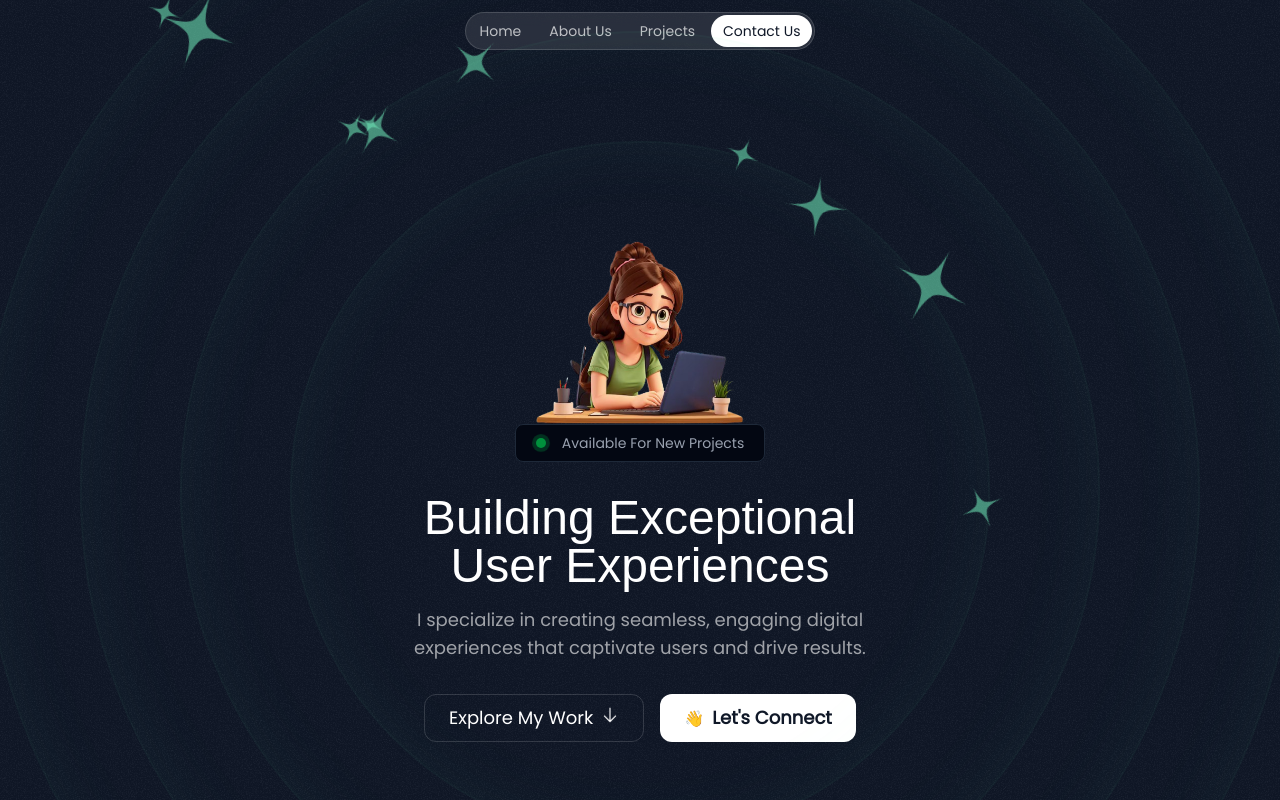
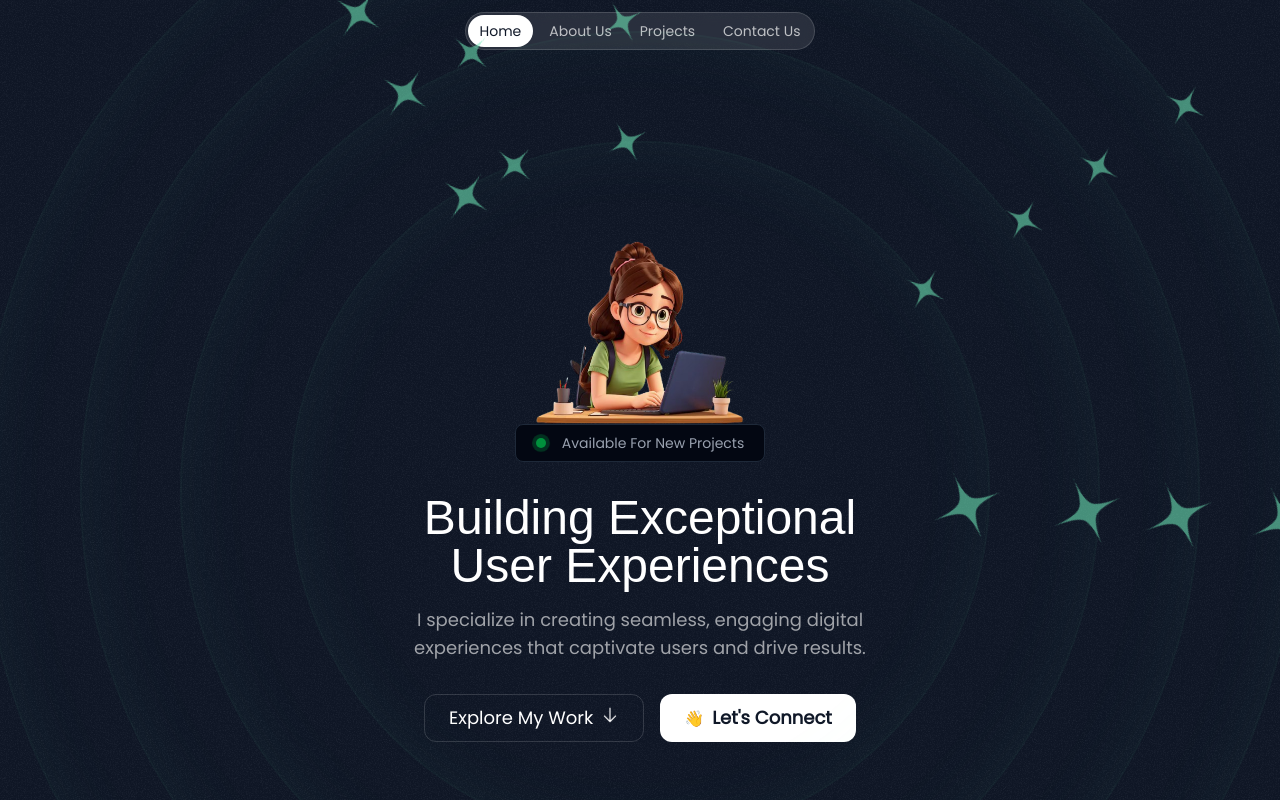
Before and after one commit to PayalYadav22/devopx, a Next.js app: page / in a window 1280 px wide. Shown: the top 800 px of the page. Built offline with nearby package versions, Linux system fonts and the light colour scheme; a web font is replaced by a local one.

Commit message:
banner star fix

```diff
--- /dev/null
+++ b/src/app/about/page.tsx
@@ -0,0 +1,10 @@
+export default function AboutPage() {
+  return (
+    <div className="text-center">
+      <h1 className="text-3xl font-bold">About Me</h1>
+      <p className="text-lg text-gray-600">
+        I'm a developer with a love for coding and creativity.
+      </p>
+    </div>
+  );
+}
--- a/src/app/layout.tsx
+++ b/src/app/layout.tsx
@@ -2,6 +2,8 @@ import type { Metadata } from "next";
 import { Inter, Calistoga, Poppins } from "next/font/google";
 import { twMerge } from "tailwind-merge";
 import "./globals.css";
+import Header from "@/section/Header";
+import { Footer } from "@/section";
 
 const inter = Inter({ subsets: ["latin"], variable: "--font-sans" });
 
@@ -37,7 +39,9 @@ export default function RootLayout({
           `text-white bg-gray-900 antialiased font-sans`
         )}
       >
+        <Header />
         {children}
+        <Footer />
       </body>
     </html>
   );
--- a/src/app/page.tsx
+++ b/src/app/page.tsx
@@ -9,17 +9,15 @@ import {
   Footer,
 } from "@/section";
 
-export default function Home() {
+export default function HomePage() {
   return (
     <>
-      <Header />
       <Banner />
       <Projects />
       <Tape />
       <Testimonials />
       <About />
       <Contact />
-      <Footer />
     </>
   );
 }
--- /dev/null
+++ b/src/app/projects/page.tsx
@@ -0,0 +1,8 @@
+export default function ProjectsPage() {
+  return (
+    <div className="text-center">
+      <h1 className="text-3xl font-bold">My Projects</h1>
+      <p className="text-lg text-gray-600">Here are some of my recent works.</p>
+    </div>
+  );
+}
--- a/src/data/data.ts
+++ b/src/data/data.ts
@@ -14,6 +14,13 @@ import JavaScriptIcon from "@/component/svgs/square-js.svg";
 import ReactIcon from "@/component/svgs/react.svg";
 import Crome from "@/component/svgs/chrome.svg";
 import GithubIcon from "@/component/svgs/github.svg";
+
+export const navItem = [
+  { href: "/", label: "Home" },
+  { href: "/about", label: "About Us" },
+  { href: "/projects", label: "Projects" },
+  { href: "/contact", label: "Contact Us" },
+];
 
 export const portfolioProjects = [
   {
--- a/src/section/Banner.tsx
+++ b/src/section/Banner.tsx
@@ -18,25 +18,12 @@ const Banner = () => {
       <div className="size-[920px] hero-ring"></div>
       <div className="size-[1120px] hero-ring"></div>
       <div className="size-[1320px] hero-ring"></div>
+      {/* small ring */}
       <HeroOrbit
-        size={600}
+        size={550}
         rotate={-14}
         shouldOrbit
         orbitDuration="20s"
-        shouldSpin
-        spinDuration="5s"
-      >
-        <Image
-          src={StarIcon}
-          className="size-[90px]"
-          alt="Person peeking from behind a laptop"
-        />
-      </HeroOrbit>
-      <HeroOrbit
-        size={540}
-        rotate={-14}
-        shouldOrbit
-        orbitDuration="15s"
         shouldSpin
         spinDuration="5s"
       >
@@ -50,35 +37,220 @@ const Banner = () => {
         size={550}
         rotate={-14}
         shouldOrbit
-        orbitDuration="25s"
+        orbitDuration="80s"
         shouldSpin
         spinDuration="5s"
       >
         <Image
           src={StarIcon}
-          className="size-[70px]"
+          className="size-[60px]"
           alt="Person peeking from behind a laptop"
         />
       </HeroOrbit>
       <HeroOrbit
-        size={540}
+        size={550}
         rotate={-14}
         shouldOrbit
-        orbitDuration="30s"
+        orbitDuration="15s"
         shouldSpin
-        spinDuration="3s"
+        spinDuration="5s"
       >
         <Image
           src={StarIcon}
-          className="size-[40px]"
+          className="size-[80px]"
           alt="Person peeking from behind a laptop"
         />
       </HeroOrbit>
       <HeroOrbit
-        size={700}
+        size={550}
         rotate={-14}
         shouldOrbit
-        orbitDuration="100s"
+        orbitDuration="60s"
+        shouldSpin
+        spinDuration="5s"
+      >
+        <Image
+          src={StarIcon}
+          className="size-[50px]"
+          alt="Person peeking from behind a laptop"
+        />
+      </HeroOrbit>
+      <HeroOrbit
+        size={550}
+        rotate={-14}
+        shouldOrbit
+        orbitDuration="40s"
+        shouldSpin
+        spinDuration="5s"
+      >
+        <Image
+          src={StarIcon}
+          className="size-[50px]"
+          alt="Person peeking from behind a laptop"
+        />
+      </HeroOrbit>
+      {/* small middle ring */}
+      <HeroOrbit
+        size={720}
+        rotate={-14}
+        shouldOrbit
+        orbitDuration="20s"
+        shouldSpin
+        spinDuration="5s"
+      >
+        <Image
+          src={StarIcon}
+          className="size-[50px]"
+          alt="Person peeking from behind a laptop"
+        />
+      </HeroOrbit>
+      <HeroOrbit
+        size={720}
+        rotate={-14}
+        shouldOrbit
+        orbitDuration="80s"
+        shouldSpin
+        spinDuration="5s"
+      >
+        <Image
+          src={StarIcon}
+          className="size-[60px]"
+          alt="Person peeking from behind a laptop"
+        />
+      </HeroOrbit>
+      <HeroOrbit
+        size={720}
+        rotate={-14}
+        shouldOrbit
+        orbitDuration="15s"
+        shouldSpin
+        spinDuration="5s"
+      >
+        <Image
+          src={StarIcon}
+          className="size-[80px]"
+          alt="Person peeking from behind a laptop"
+        />
+      </HeroOrbit>
+      <HeroOrbit
+        size={720}
+        rotate={-14}
+        shouldOrbit
+        orbitDuration="60s"
+        shouldSpin
+        spinDuration="5s"
+      >
+        <Image
+          src={StarIcon}
+          className="size-[50px]"
+          alt="Person peeking from behind a laptop"
+        />
+      </HeroOrbit>
+      <HeroOrbit
+        size={720}
+        rotate={-14}
+        shouldOrbit
+        orbitDuration="40s"
+        shouldSpin
+        spinDuration="5s"
+      >
+        <Image
+          src={StarIcon}
+          className="size-[50px]"
+          alt="Person peeking from behind a laptop"
+        />
+      </HeroOrbit>
+      {/* small middle ring */}
+      <HeroOrbit
+        size={850}
+        rotate={-14}
+        shouldOrbit
+        orbitDuration="20s"
+        shouldSpin
+        spinDuration="5s"
+      >
+        <Image
+          src={StarIcon}
+          className="size-[50px]"
+          alt="Person peeking from behind a laptop"
+        />
+      </HeroOrbit>
+      <HeroOrbit
+        size={850}
+        rotate={-14}
+        shouldOrbit
+        orbitDuration="80s"
+        shouldSpin
+        spinDuration="5s"
+      >
+        <Image
+          src={StarIcon}
+          className="size-[60px]"
+          alt="Person peeking from behind a laptop"
+        />
+      </HeroOrbit>
+      <HeroOrbit
+        size={850}
+        rotate={-14}
+        shouldOrbit
+        orbitDuration="15s"
+        shouldSpin
+        spinDuration="5s"
+      >
+        <Image
+          src={StarIcon}
+          className="size-[80px]"
+          alt="Person peeking from behind a laptop"
+        />
+      </HeroOrbit>
+      <HeroOrbit
+        size={850}
+        rotate={-14}
+        shouldOrbit
+        orbitDuration="60s"
+        shouldSpin
+        spinDuration="5s"
+      >
+        <Image
+          src={StarIcon}
+          className="size-[50px]"
+          alt="Person peeking from behind a laptop"
+        />
+      </HeroOrbit>
+      <HeroOrbit
+        size={850}
+        rotate={-14}
+        shouldOrbit
+        orbitDuration="40s"
+        shouldSpin
+        spinDuration="5s"
+      >
+        <Image
+          src={StarIcon}
+          className="size-[50px]"
+          alt="Person peeking from behind a laptop"
+        />
+      </HeroOrbit>
+      {/* small middle ring */}
+      <HeroOrbit
+        size={1000}
+        rotate={-14}
+        shouldOrbit
+        orbitDuration="20s"
+        shouldSpin
+        spinDuration="5s"
+      >
+        <Image
+          src={StarIcon}
+          className="size-[50px]"
+          alt="Person peeking from behind a laptop"
+        />
+      </HeroOrbit>
+      <HeroOrbit
+        size={1000}
+        rotate={-14}
+        shouldOrbit
+        orbitDuration="80s"
         shouldSpin
         spinDuration="5s"
       >
@@ -92,116 +264,18 @@ const Banner = () => {
         size={1000}
         rotate={-14}
         shouldOrbit
-        orbitDuration="150s"
+        orbitDuration="15s"
         shouldSpin
         spinDuration="5s"
       >
         <Image
           src={StarIcon}
-          className="size-[90px]"
+          className="size-[80px]"
           alt="Person peeking from behind a laptop"
         />
       </HeroOrbit>
       <HeroOrbit
         size={1000}
-        rotate={-14}
-        shouldOrbit
-        orbitDuration="160s"
-        shouldSpin
-        spinDuration="5s"
-      >
-        <Image
-          src={StarIcon}
-          className="size-[40px]"
-          alt="Person peeking from behind a laptop"
-        />
-      </HeroOrbit>
-      <HeroOrbit
-        size={1000}
-        rotate={-14}
-        shouldOrbit
-        orbitDuration="100s"
-        shouldSpin
-        spinDuration="5s"
-      >
-        <Image
-          src={StarIcon}
-          className="size-[60px]"
-          alt="Person peeking from behind a laptop"
-        />
-      </HeroOrbit>
-      <HeroOrbit
-        size={1020}
-        rotate={-14}
-        shouldOrbit
-        orbitDuration="50s"
-        shouldSpin
-        spinDuration="4s"
-      >
-        <Image
-          src={StarIcon}
-          className="size-[90px]"
-          alt="Person peeking from behind a laptop"
-        />
-      </HeroOrbit>
-      <HeroOrbit
-        size={980}
-        rotate={-14}
-        shouldOrbit
-        orbitDuration="60s"
-        shouldSpin
-        spinDuration="10s"
-      >
-        <Image
-          src={StarIcon}
-          className="size-[40px]"
-          alt="Person peeking from behind a laptop"
-        />
-      </HeroOrbit>
-      <HeroOrbit
-        size={985}
-        rotate={-14}
-        shouldOrbit
-        orbitDuration="100s"
-        shouldSpin
-        spinDuration="5s"
-      >
-        <Image
-          src={StarIcon}
-          className="size-[60px]"
-          alt="Person peeking from behind a laptop"
-        />
-      </HeroOrbit>
-      <HeroOrbit
-        size={680}
-        rotate={-14}
-        shouldOrbit
-        orbitDuration="100s"
-        shouldSpin
-        spinDuration="5s"
-      >
-        <Image
-          src={StarIcon}
-          className="size-[30px]"
-          alt="Person peeking from behind a laptop"
-        />
-      </HeroOrbit>
-      <HeroOrbit
-        size={700}
-        rotate={-14}
-        shouldOrbit
-        orbitDuration="110s"
-        shouldSpin
-        spinDuration="5s"
-      >
-        <Image
-          src={StarIcon}
-          className="size-[40px]"
-          alt="Person peeking from behind a laptop"
-        />
-      </HeroOrbit>
-      <HeroOrbit
-        size={715}
         rotate={-14}
         shouldOrbit
         orbitDuration="60s"
@@ -210,11 +284,24 @@ const Banner = () => {
       >
         <Image
           src={StarIcon}
-          className="size-[60px]"
+          className="size-[50px]"
           alt="Person peeking from behind a laptop"
         />
       </HeroOrbit>
-
+      <HeroOrbit
+        size={1000}
+        rotate={-14}
+        shouldOrbit
+        orbitDuration="40s"
+        shouldSpin
+        spinDuration="5s"
+      >
+        <Image
+          src={StarIcon}
+          className="size-[50px]"
+          alt="Person peeking from behind a laptop"
+        />
+      </HeroOrbit>
       <div className="flex flex-col items-center">
         <Image
           src={momojiImage}
--- a/src/section/Header.tsx
+++ b/src/section/Header.tsx
@@ -1,24 +1,21 @@
 "use client";
+import Link from "next/link";
+import { usePathname } from "next/navigation";
 
-import React, { useState } from "react";
-import Link from "next/link";
+import { navItem } from "@/data/data";
 
 const Header = () => {
-  const [active, setActive] = useState("Contact Us");
-
-  const navItems = ["Home", "About Us", "Projects", "Contact Us"];
-
+  const pathname = usePathname();
   return (
     <div className="flex justify-center items-center fixed top-3 w-full">
       <nav className="flex gap-1 p-0.5 border border-white/15 rounded-full bg-white/10 backdrop-blur">
-        {navItems.map((nav, i) => (
+        {navItem.map(({ href, label }, i) => (
           <Link
-            href={`/${nav.toLowerCase().replace(/\s+/g, "-")}`}
             key={i}
-            className={`nav-item ${active === nav ? "active" : ""}`}
-            onClick={() => setActive(nav)}
+            href={href}
+            className={`nav-item ${pathname == href ? "active" : ""}`}
           >
-            {nav}
+            {label}
           </Link>
         ))}
       </nav>
```
Also changed, not shown: src/app/contact/page.tsx (added, +10 -0 lines).
